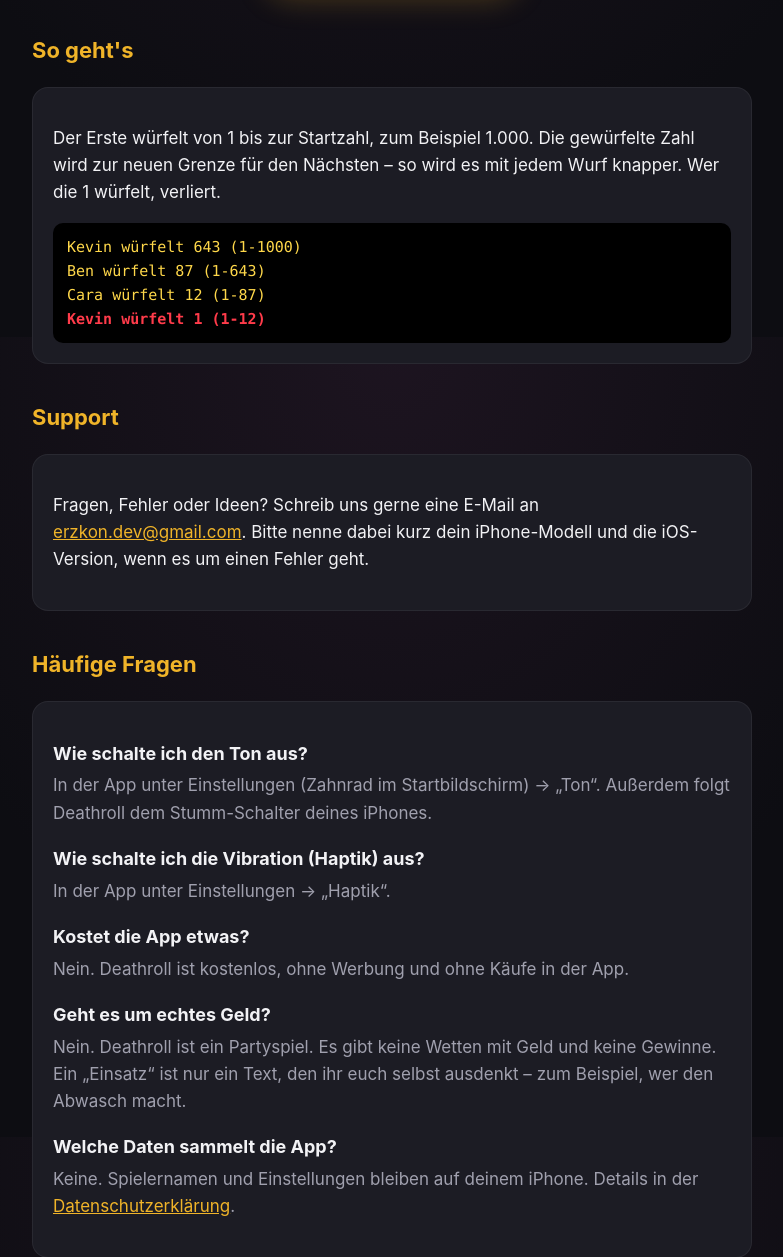
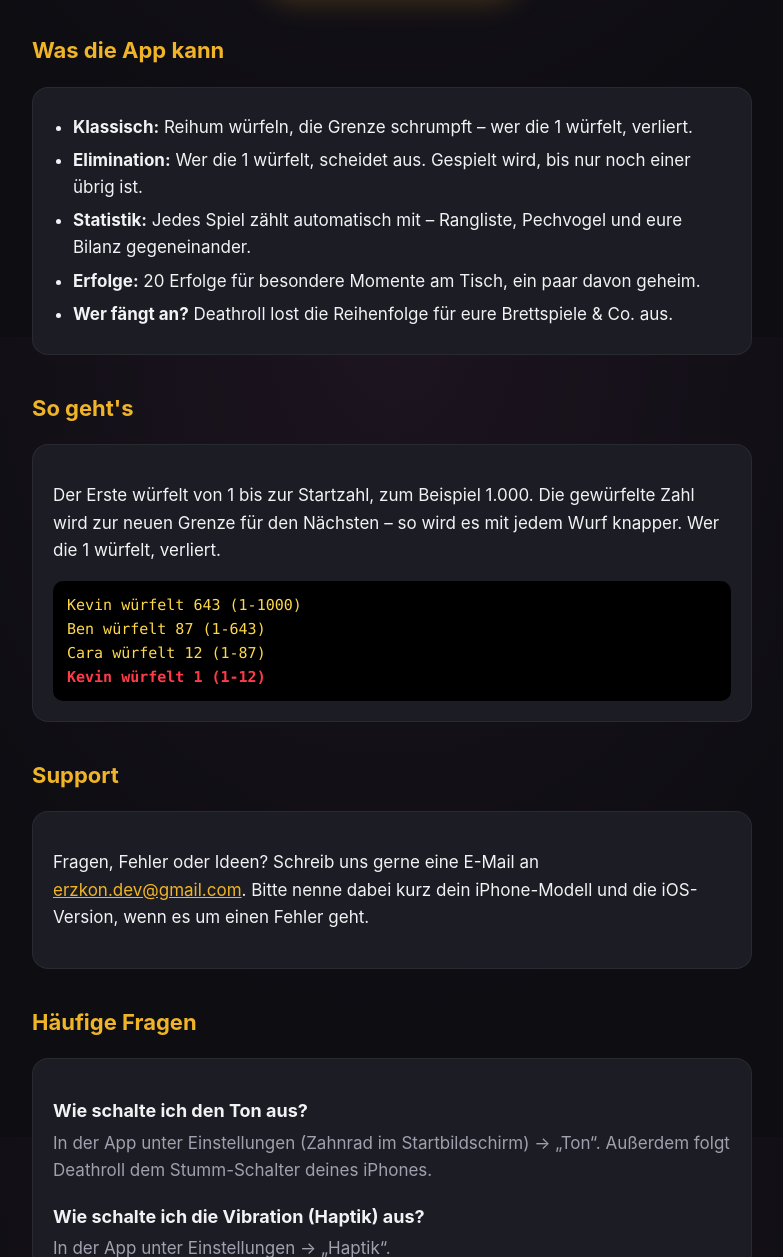
Before and after one commit to Erzkon/deathroll-site, a plain HTML site: page index.html in a window 1280 px wide. Shown: the part 463-1720 px from the top of the page, without its empty margins (248-1031 px from the left). Drawn offline with Linux system fonts and the light colour scheme.

Commit message:
Inhalte für Version 1.2: Feature-Liste, Datenschutz (lokale Speicherung)
Co-Authored-By: Claude Opus 5.5 <noreply@anthropic.com>

```diff
--- a/index.html
+++ b/index.html
@@ -23,6 +23,17 @@
         <p>Das schnelle Würfel-Duell für Partys und Spieleabende. Ein iPhone geht reihum – und wer die 1 würfelt, verliert.</p>
         <a class="store-button" href="https://apps.apple.com/app/id6835903018"><svg class="store-icon" viewBox="0 0 24 24" aria-hidden="true" focusable="false"><path d="M12 3v12m0 0-5-5m5 5 5-5M5 20h14" fill="none" stroke="currentColor" stroke-width="2.4" stroke-linecap="round" stroke-linejoin="round"/></svg><span>Im App Store laden</span></a>
       </section>
+
+      <h2>Was die App kann</h2>
+      <div class="card">
+        <ul class="features">
+          <li><strong>Klassisch:</strong> Reihum würfeln, die Grenze schrumpft – wer die 1 würfelt, verliert.</li>
+          <li><strong>Elimination:</strong> Wer die 1 würfelt, scheidet aus. Gespielt wird, bis nur noch einer übrig ist.</li>
+          <li><strong>Statistik:</strong> Jedes Spiel zählt automatisch mit – Rangliste, Pechvogel und eure Bilanz gegeneinander.</li>
+          <li><strong>Erfolge:</strong> 20 Erfolge für besondere Momente am Tisch, ein paar davon geheim.</li>
+          <li><strong>Wer fängt an?</strong> Deathroll lost die Reihenfolge für eure Brettspiele &amp; Co. aus.</li>
+        </ul>
+      </div>
 
       <h2>So geht's</h2>
       <div class="card">
@@ -55,7 +66,7 @@
         <p>Nein. Deathroll ist ein Partyspiel. Es gibt keine Wetten mit Geld und keine Gewinne. Ein „Einsatz“ ist nur ein Text, den ihr euch selbst ausdenkt – zum Beispiel, wer den Abwasch macht.</p>
 
         <h3>Welche Daten sammelt die App?</h3>
-        <p>Keine. Spielernamen und Einstellungen bleiben auf deinem iPhone. Details in der <a href="privacy.html">Datenschutzerklärung</a>.</p>
+        <p>Keine. Spielernamen, Spielverläufe, Statistik, Erfolge und Einstellungen bleiben auf deinem iPhone. Details in der <a href="privacy.html">Datenschutzerklärung</a>.</p>
       </div>
     </main>
 
--- a/style.css
+++ b/style.css
@@ -93,6 +93,10 @@ h3 { font-size: 18px; margin-bottom: 4px; }
 }
 .chat .lose { color: var(--red); font-weight: 700; }
 
+.features { margin: 0; padding-left: 20px; }
+.features li { margin: 6px 0; }
+.features strong { color: var(--text); }
+
 .faq h3 { color: var(--text); }
 .faq p { margin-top: 0; color: var(--muted); }
 
```
Also changed, not shown: en.html (+12 -1 lines), privacy-en.html (+3 -2 lines), privacy.html (+3 -2 lines).
